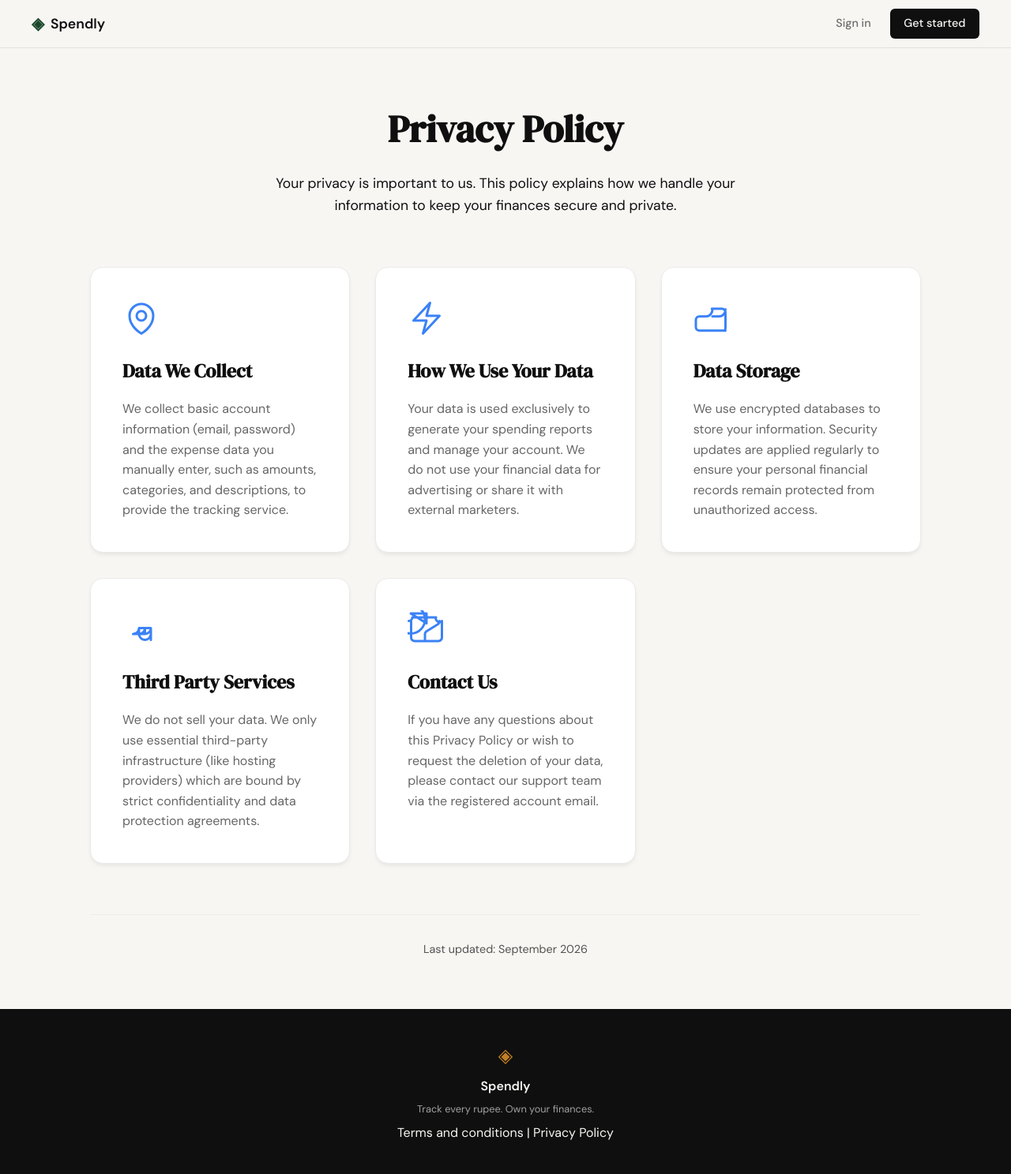
After one commit to Shravan157/spendly, a Flask app: page /privacy in a window 1280 px wide. The commit adds this page. Shown: the whole page at 79% size. Run offline with Flask 3, Linux system fonts and the light colour scheme.

Commit message:
landing: add privacy policy page and route

```diff
--- a/app.py
+++ b/app.py
@@ -25,6 +25,11 @@ def login():
 @app.route("/terms")
 def terms():
     return render_template("terms.html")
+
+
+@app.route("/privacy")
+def privacy():
+    return render_template("privacy.html")
 
 
 # ------------------------------------------------------------------ #
--- a/templates/base.html
+++ b/templates/base.html
@@ -37,7 +37,7 @@
             <div class="footer-links">
                 <a href="{{ url_for('terms') }}">Terms and conditions</a>
                 <span class="footer-separator">|</span>
-                <a href="#">Privacy Policy</a>
+                <a href="{{ url_for('privacy') }}">Privacy Policy</a>
             </div>
         </div>
     </footer>
--- /dev/null
+++ b/templates/privacy.html
@@ -0,0 +1,171 @@
+{% extends "base.html" %}
+
+{% block title %}Privacy Policy — Spendly{% endblock %}
+
+{% block head %}
+<style>
+    .privacy-page {
+        max-width: 1100px;
+        margin: 4rem auto;
+        padding: 0 1.5rem;
+        font-family: 'DM Sans', sans-serif;
+        color: var(--text-main);
+    }
+
+    .privacy-header {
+        text-align: center;
+        margin-bottom: 4rem;
+    }
+
+    .privacy-header h1 {
+        font-family: 'DM Serif Display', serif;
+        font-size: 3rem;
+        margin-bottom: 1rem;
+        color: var(--text-main);
+    }
+
+    .privacy-header p {
+        font-size: 1.1rem;
+        color: var(--text-muted);
+        max-width: 600px;
+        margin: 0 auto;
+    }
+
+    .privacy-grid {
+        display: grid;
+        grid-template-columns: repeat(auto-fit, minmax(300px, 1fr));
+        gap: 2rem;
+        margin-bottom: 4rem;
+    }
+
+    .privacy-card {
+        background: #ffffff;
+        border: 1px solid #eaeaea;
+        border-radius: 16px;
+        padding: 2.5rem;
+        transition: transform 0.2s ease, box-shadow 0.2s ease;
+        display: flex;
+        flex-direction: column;
+        box-shadow: 0 4px 6px -1px rgba(0, 0, 0, 0.05), 0 2px 4px -1px rgba(0, 0, 0, 0.03);
+    }
+
+    .privacy-card:hover {
+        transform: translateY(-4px);
+        box-shadow: 0 10px 15px -3px rgba(0, 0, 0, 0.08), 0 4px 6px -2px rgba(0, 0, 0, 0.05);
+    }
+
+    .privacy-icon {
+        width: 48px;
+        height: 48px;
+        margin-bottom: 1.5rem;
+        color: #3b82f6;
+    }
+
+    .privacy-card h2 {
+        font-family: 'DM Serif Display', serif;
+        font-size: 1.5rem;
+        margin-bottom: 1rem;
+        color: var(--text-main);
+    }
+
+    .privacy-card p {
+        font-size: 1rem;
+        line-height: 1.6;
+        color: #666;
+        margin: 0;
+    }
+
+    .privacy-footer {
+        margin-top: 4rem;
+        padding-top: 2rem;
+        border-top: 1px solid #eaeaea;
+        text-align: center;
+        opacity: 0.7;
+        font-size: 0.9rem;
+        color: var(--text-muted);
+    }
+
+    @media (max-width: 768px) {
+        .privacy-header h1 {
+            font-size: 2.2rem;
+        }
+        .privacy-grid {
+            grid-template-columns: 1fr;
+        }
+        .privacy-card {
+            padding: 2rem;
+        }
+    }
+</style>
+{% endblock %}
+
+{% block content %}
+<div class="privacy-page">
+    <header class="privacy-header">
+        <h1>Privacy Policy</h1>
+        <p>Your privacy is important to us. This policy explains how we handle your information to keep your finances secure and private.</p>
+    </header>
+
+    <div class="privacy-grid">
+        <!-- Data We Collect -->
+        <div class="privacy-card">
+            <div class="privacy-icon">
+                <svg xmlns="http://www.w3.org/2000/svg" fill="none" viewBox="0 0 24 24" stroke-width="1.5" stroke="currentColor">
+                    <path stroke-linecap="round" stroke-linejoin="round" d="M15 10.5a3 3 0 1 1-6 0 3 3 0 0 1 6 0Z" />
+                    <path stroke-linecap="round" stroke-linejoin="round" d="M19.5 10.5c0 7.142-7.5 11.25-7.5 11.25S4.5 17.642 4.5 10.5a7.5 7.5 0 1 1 15 0Z" />
+                </svg>
+            </div>
+            <h2>Data We Collect</h2>
+            <p>We collect basic account information (email, password) and the expense data you manually enter, such as amounts, categories, and descriptions, to provide the tracking service.</p>
+        </div>
+
+        <!-- How We Use Your Data -->
+        <div class="privacy-card">
+            <div class="privacy-icon">
+                <svg xmlns="http://www.w3.org/2000/svg" fill="none" viewBox="0 0 24 24" stroke-width="1.5" stroke="currentColor">
+                    <path stroke-linecap="round" stroke-linejoin="round" d="M3.75 13.5l10.5-11.25L12 10.5h8.25L9.75 21.75 12 13.5H3.75Z" />
+                </svg>
+            </div>
+            <h2>How We Use Your Data</h2>
+            <p>Your data is used exclusively to generate your spending reports and manage your account. We do not use your financial data for advertising or share it with external marketers.</p>
+        </div>
+
+        <!-- Data Storage -->
+        <div class="privacy-card">
+            <div class="privacy-icon">
+                <svg xmlns="http://www.w3.org/2000/svg" fill="none" viewBox="0 0 24 24" stroke-width="1.5" stroke="currentColor">
+                    <path stroke-linecap="round" stroke-linejoin="round" d="M20.25 6.375c0 2.278-1.606 4.478-4.035 4.478H12M12 6.375c0 2.278-1.606 4.478-4.035 4.478H3.75c-1.242 0-2.25 1.008-2.25 2.25v4.5c0 1.242 1.008 2.25 2.25 2.25h16.5C19.497 20.25 20.25 19.242 20.25 18V8.25c0-1.242-1.008-2.25-2.25-2.25h-6.375Z" />
+                </svg>
+            </div>
+            <h2>Data Storage</h2>
+            <p>We use encrypted databases to store your information. Security updates are applied regularly to ensure your personal financial records remain protected from unauthorized access.</p>
+        </div>
+
+        <!-- Third Party Services -->
+        <div class="privacy-card">
+            <div class="privacy-icon">
+                <svg xmlns="http://www.w3.org/2000/svg" fill="none" viewBox="0 0 24 24" stroke-width="1.5" stroke="currentColor">
+                    <path stroke-linecap="round" stroke-linejoin="round" d="M18 18.75v-3.75m0 0a3.75 3.75 0 1 1-7.5 0m7.5 0v-3.75m0 0h-3.75m3.75 0a3.75 3.75 0 0 1-3.75 3.75m-3.75 0h3.75m0-3.75v3.75m0-3.75a3.75 3.75 0 0 1-3.75 3.75m0 0H6.75m3.75 0v-3.75m0 0h3.75m-3.75 0a3.75 3.75 0 0 1-3.75 3.75" />
+                </svg>
+            </div>
+            <h2>Third Party Services</h2>
+            <p>We do not sell your data. We only use essential third-party infrastructure (like hosting providers) which are bound by strict confidentiality and data protection agreements.</p>
+        </div>
+
+        <!-- Contact Us -->
+        <div class="privacy-card">
+            <div class="privacy-icon">
+                <svg xmlns="http://www.w3.org/2000/svg" fill="none" viewBox="0 0 24 24" stroke-width="1.5" stroke="currentColor">
+                    <path stroke-linecap="round" stroke-linejoin="round" d="M21.75 6.75v10.5a2.25 2.25 0 0 1-2.25 2.25h-15a2.25 2.25 0 0 1-2.25-2.25V6.75m19.5 0A2.25 2.25 0 0 1 18 4.5h-15a2.25 2.25 0 0 1-2.25 2.25m19.5 0v.243a2.25 2.25 0 0 1-1.07 1.916l-7.5 4.638a2.25 2.25 0 0 0-.66 1.912v3.03m0-12.75a9 9 0 1 1-18 0 9 9 0 0 1 18 0Zm-9-3.75h.008v.008H12V8.25Z" />
+                </svg>
+            </div>
+            <h2>Contact Us</h2>
+            <p>If you have any questions about this Privacy Policy or wish to request the deletion of your data, please contact our support team via the registered account email.</p>
+        </div>
+    </div>
+
+    <footer class="privacy-footer">
+        <p>Last updated: September 2026</p>
+    </footer>
+</div>
+{% endblock %}
```
